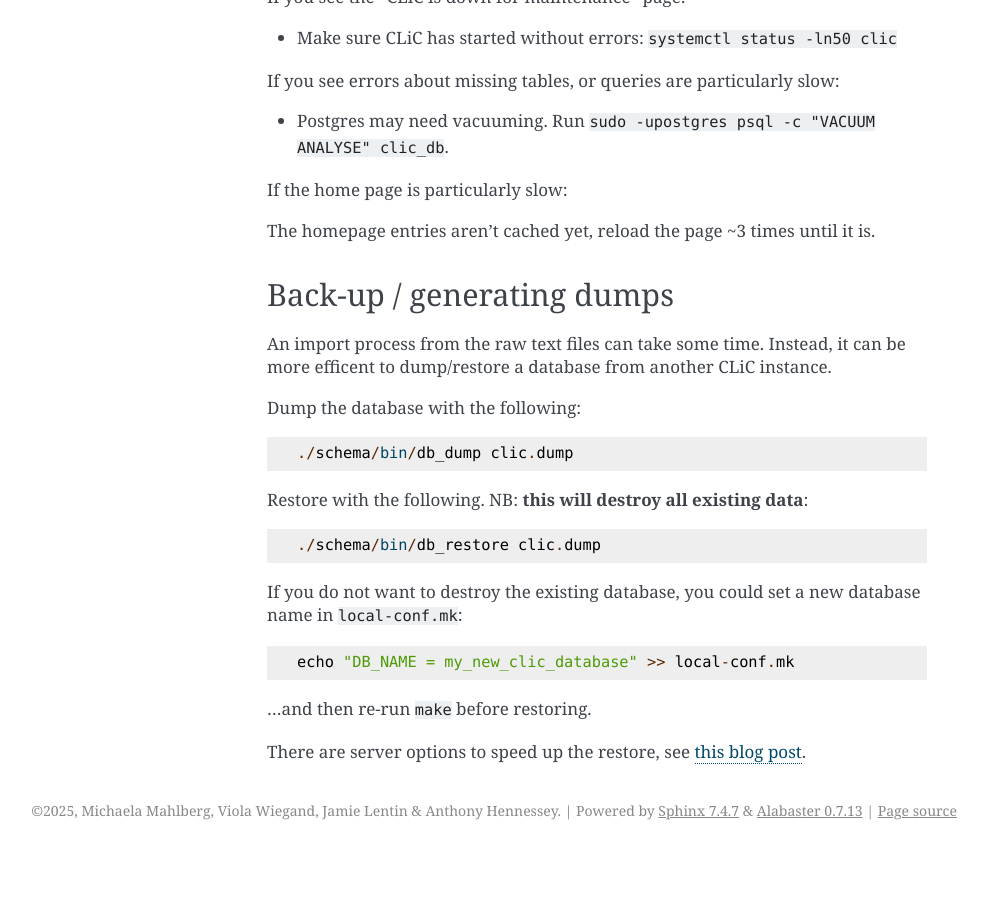
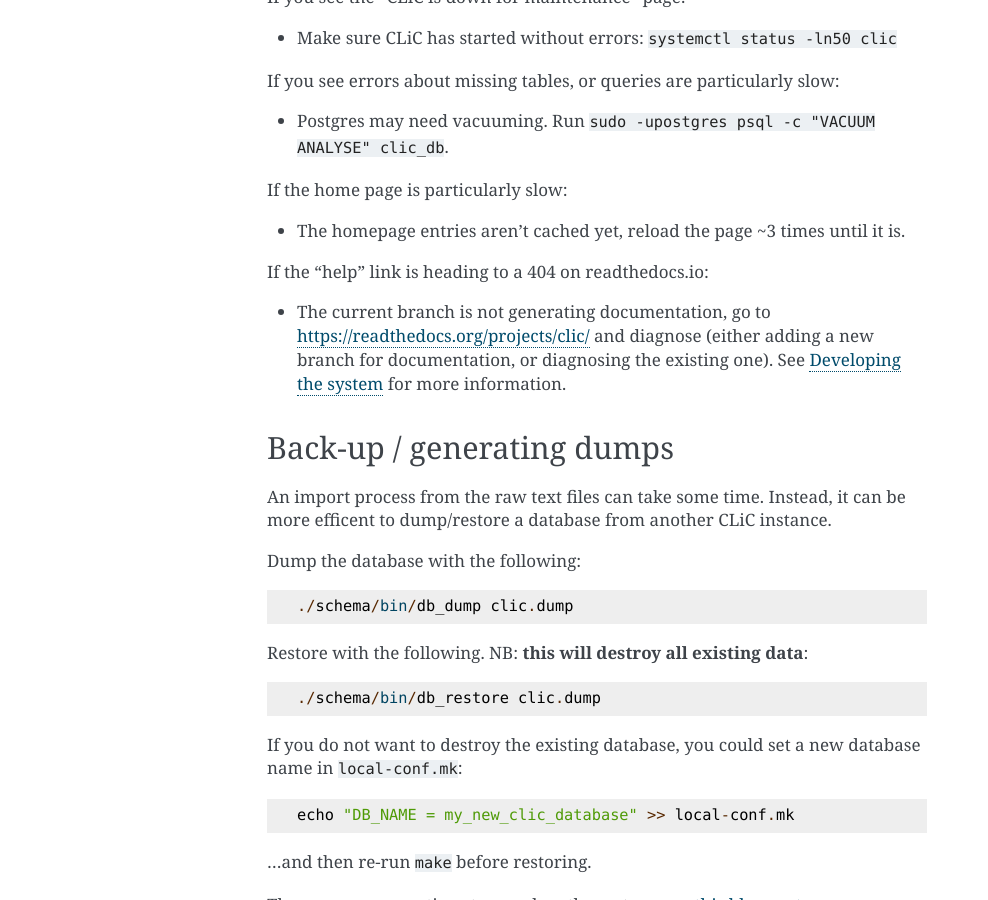
Before and after one commit to mahlberg-lab/clic, a Sphinx documentation site: the page built from docs/advanced/production.rst, in a window 1280 px wide and 900 px high, scrolled down 1361 px. Shown: the whole window, without its empty margins (153-1141 px from the left). Built offline with Sphinx 7.4.7, drawn with Linux system fonts in a browser that asks for light colours; pages that are not in the unit, such as notebooks, are missing from menus; the version number could not be read and is left out; before the commit the page ends 2211 px from its top, so only the background shows below that.

Commit message:
docs/production: Pointers to readthedocs documentation

```diff
--- a/docs/advanced/production.rst
+++ b/docs/advanced/production.rst
@@ -57,7 +57,11 @@ If you see errors about missing tables, or queries are particularly slow:
 
 If the home page is particularly slow:
 
-The homepage entries aren't cached yet, reload the page ~3 times until it is.
+* The homepage entries aren't cached yet, reload the page ~3 times until it is.
+
+If the "help" link is heading to a 404 on readthedocs.io:
+
+* The current branch is not generating documentation, go to https://readthedocs.org/projects/clic/ and diagnose (either adding a new branch for documentation, or diagnosing the existing one). See :doc:`development` for more information.
 
 Back-up / generating dumps
 --------------------------
```
